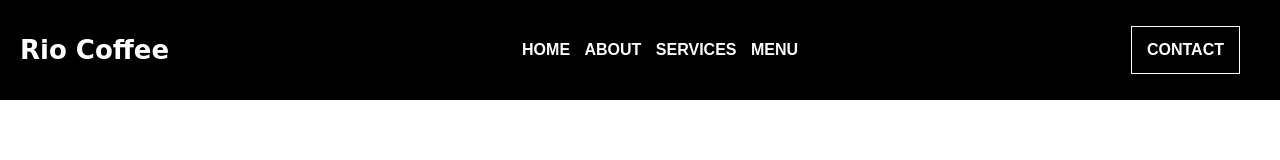
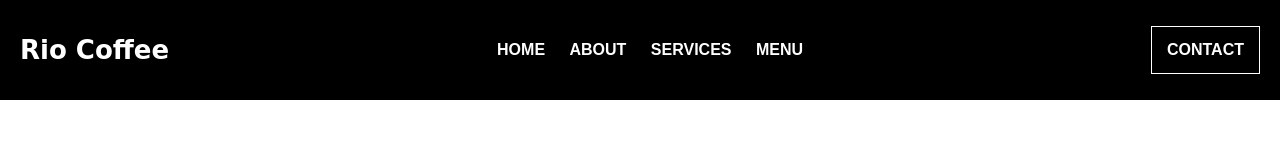
Before and after one commit to ikachinskaya/HTML-CSS-Flex-navigation, a plain HTML site: page index.html in a window 1280 px wide. Drawn offline with Linux system fonts and the light colour scheme.

Commit message:
Fix style.css

```diff
--- a/assets/css/style.css
+++ b/assets/css/style.css
@@ -13,32 +13,29 @@
   background-color: black;
   color: white;
   min-height: 100px;
+  padding: 20px;
 }
 .logo {
   font-family: cursive;
   font-size: 26px;
-  margin: 20px;
+}
+.navigation-list {
+  margin: 10px 0;
 }
 .navigation-list-item,
 .contacts {
   text-transform: uppercase;
 }
-.navigation-list-item:first-child {
-  margin-left: 20px;
-}
-
 .navigation-list-item {
   display: inline-block;
-  margin-left: 10px;
+  margin-right: 20px;
 }
 .navigation-list-link,
 .contacts {
   color: inherit;
   text-decoration: none;
 }
-
 .contacts {
   padding: 15px;
   border: 1px solid white;
-  margin: 15px 40px 15px 20px;
 }
```
